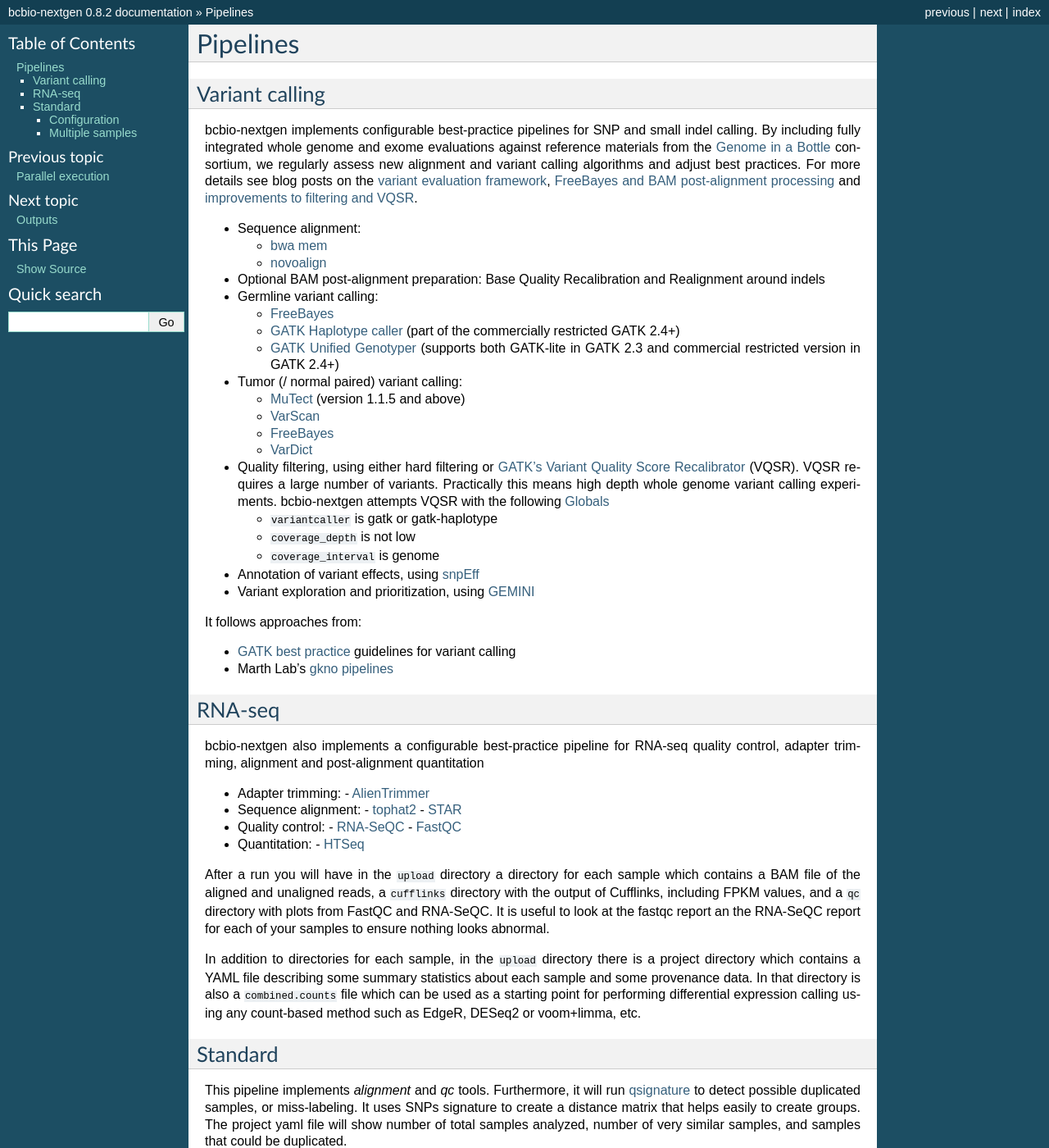
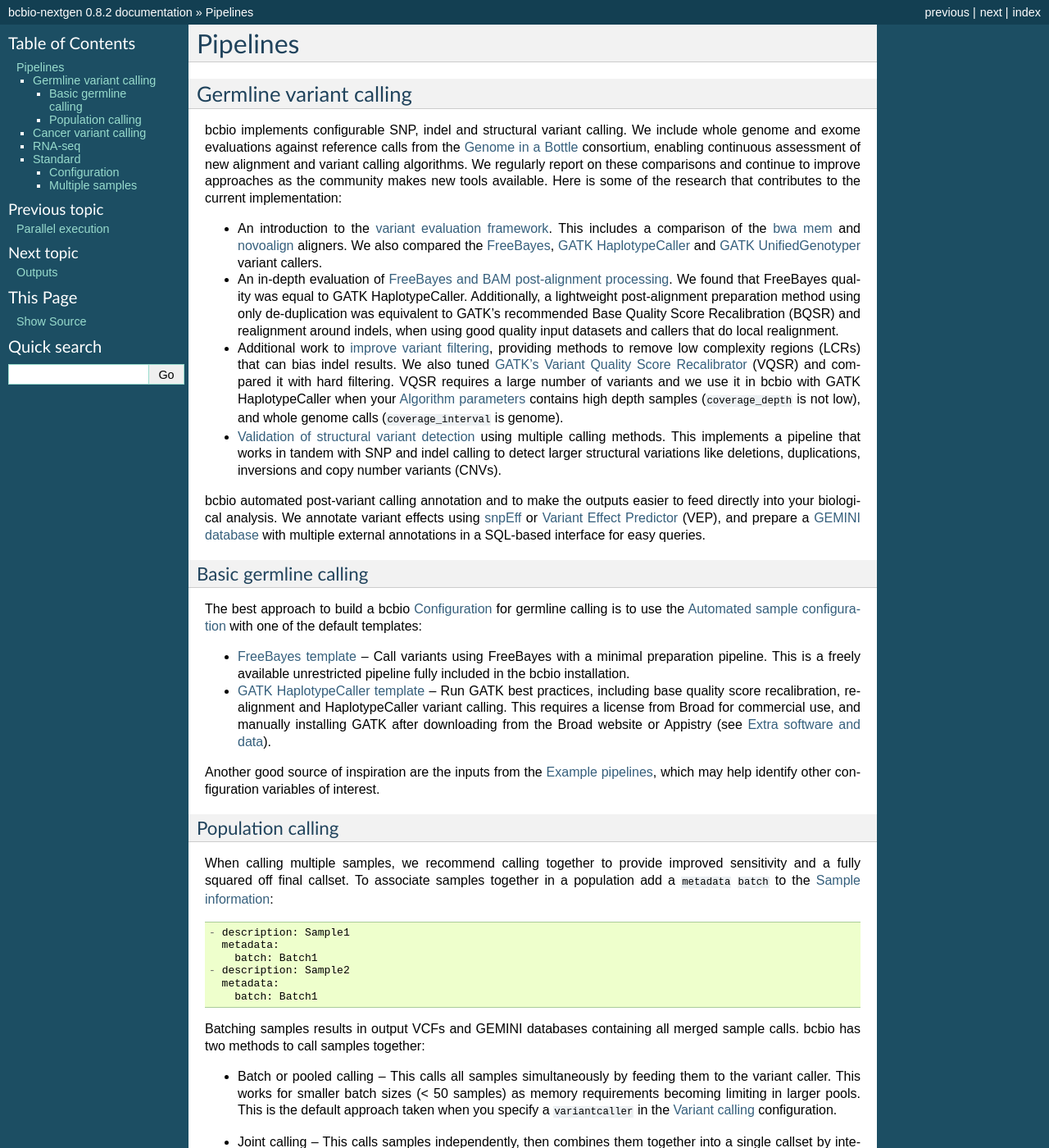
Before and after one commit to bcbio/bcbio-nextgen, a Sphinx documentation site: the page built from docs/contents/pipelines.rst, in a window 1280 px wide and 1400 px high. Shown: the whole window at 82% size. Built offline with Sphinx 7.4.7, drawn with Linux system fonts in a browser that asks for light colours; some of the changed text lies outside the part shown.

Commit message:
Improve documentation on germline calling and batching, providing better workflow based documentation (#588). Improve documentation on sample metadata and joint calling (#620)

```diff
--- a/README.rst
+++ b/README.rst
@@ -43,7 +43,7 @@ Features
 .. _developer documentation: https://bcbio-nextgen.readthedocs.org/en/latest/contents/code.html
 .. _variant calling and RNA-seq pipelines: https://bcbio-nextgen.readthedocs.org/en/latest/contents/pipelines.html
 .. _parallel analysis and scaling: http://bcbio.wordpress.com/2013/05/22/scaling-variant-detection-pipelines-for-whole-genome-sequencing-analysis/
-.. _Automated validation: http://bcbio.wordpress.com/2013/05/06/framework-for-evaluating-variant-detection-methods-comparison-of-aligners-and-callers/
+.. _Automated validation: http://bcbio.wordpress.com/2014/05/12/wgs-trio-variant-evaluation/
 
 Quick start
 -----------
--- a/docs/contents/installation.rst
+++ b/docs/contents/installation.rst
@@ -159,6 +159,7 @@ under 25Gb of storage::
     4.4G  vep
     23.5G total
 
+.. _extra-install:
 
 Extra software and data
 =======================
--- a/docs/contents/pipelines.rst
+++ b/docs/contents/pipelines.rst
@@ -1,54 +1,148 @@
 Pipelines
 ---------
 
-Variant calling
-~~~~~~~~~~~~~~~
+Germline variant calling
+~~~~~~~~~~~~~~~~~~~~~~~~
 
-bcbio-nextgen implements configurable best-practice pipelines for SNP
-and small indel calling. By including fully integrated whole genome and exome
-evaluations against reference materials from the `Genome in a Bottle`_
-consortium, we regularly assess new alignment and variant calling algorithms and
-adjust best practices. For more details see blog posts on the
-`variant evaluation framework`_, `FreeBayes and BAM post-alignment processing`_
-and `improvements to filtering and VQSR`_.
+bcbio implements configurable SNP, indel and structural variant calling. We
+include whole genome and exome evaluations against reference calls from
+the `Genome in a Bottle`_ consortium, enabling continuous assessment of new
+alignment and variant calling algorithms. We regularly report on these
+comparisons and continue to improve approaches as the community makes new
+tools available. Here is some of the research that contributes to the
+current implementation:
 
--  Sequence alignment:
+- An introduction to the `variant evaluation framework`_. This includes a
+  comparison of the `bwa mem`_ and `novoalign`_ aligners. We also compared the
+  `FreeBayes`_, `GATK HaplotypeCaller`_ and `GATK UnifiedGenotyper`_ variant
+  callers.
 
-   - `bwa mem`_
-   - `novoalign`_
+- An in-depth evaluation of `FreeBayes and BAM post-alignment processing`_. We
+  found that FreeBayes quality was equal to GATK HaplotypeCaller. Additionally,
+  a lightweight post-alignment preparation method using only de-duplication was
+  equivalent to GATK's recommended Base Quality Score Recalibration (BQSR) and
+  realignment around indels, when using good quality input datasets and callers
+  that do local realignment.
 
--  Optional BAM post-alignment preparation: Base Quality Recalibration and Realignment around indels
--  Germline variant calling:
+- Additional work to `improve variant filtering`_, providing methods to
+  remove low complexity regions (LCRs) that can bias indel results. We also
+  tuned `GATK's Variant Quality Score Recalibrator`_ (VQSR) and compared it with
+  hard filtering. VQSR requires a large number of variants and we use
+  it in bcbio with GATK HaplotypeCaller when your :ref:`algorithm-config`
+  contains high depth samples (``coverage_depth`` is not low), and
+  whole genome calls (``coverage_interval`` is genome).
 
-   -  `FreeBayes`_
-   -  `GATK Haplotype caller`_ (part of the commercially restricted GATK 2.4+)
-   -  `GATK Unified Genotyper`_ (supports both GATK-lite in GATK 2.3
-      and commercial restricted version in GATK 2.4+)
+- `Validation of structural variant detection`_ using multiple calling
+  methods. This implements a pipeline that works in tandem with SNP and indel
+  calling to detect larger structural variations like deletions, duplications,
+  inversions and copy number variants (CNVs).
 
--  Tumor (/ normal paired) variant calling:
+bcbio automated post-variant calling annotation and to make
+the outputs easier to feed directly into your biological analysis. We annotate
+variant effects using `snpEff`_ or `Variant Effect Predictor`_ (VEP), and
+prepare a `GEMINI database`_ with multiple external annotations in a SQL-based
+interface for easy queries.
+
+.. _Genome in a Bottle: http://www.genomeinabottle.org/
+.. _variant evaluation framework: https://bcbio.wordpress.com/2013/05/06/framework-for-evaluating-variant-detection-methods-comparison-of-aligners-and-callers/
+.. _FreeBayes and BAM post-alignment processing: https://bcbio.wordpress.com/2013/10/21/updated-comparison-of-variant-detection-methods-ensemble-freebayes-and-minimal-bam-preparation-pipelines/
+.. _improve variant filtering: http://bcbio.wordpress.com/2014/05/12/wgs-trio-variant-evaluation/
+.. _Validation of structural variant detection: http://bcbio.wordpress.com/2014/08/12/validated-whole-genome-structural-variation-detection-using-multiple-callers/
+
+.. _GATK UnifiedGenotyper: http://www.broadinstitute.org/gatk/gatkdocs/org_broadinstitute_sting_gatk_walkers_genotyper_UnifiedGenotyper.html
+.. _GATK HaplotypeCaller: http://www.broadinstitute.org/gatk/gatkdocs/org_broadinstitute_sting_gatk_walkers_haplotypecaller_HaplotypeCaller.html
+.. _samtools mpileup: http://samtools.sourceforge.net/mpileup.shtml
+.. _GATK's Variant Quality Score Recalibrator: http://www.broadinstitute.org/gatk/gatkdocs/org_broadinstitute_sting_gatk_walkers_variantrecalibration_VariantRecalibrator.html
+.. _bwa mem: http://bio-bwa.sourceforge.net/
+.. _novoalign: http://www.novocraft.com
+.. _snpEff: http://snpeff.sourceforge.net/
+.. _GEMINI database: http://gemini.readthedocs.org/en/latest/
+.. _Variant Effect Predictor: http://www.ensembl.org/info/docs/tools/vep/index.html
+
+Basic germline calling
+======================
+
+The best approach to build a bcbio :ref:`docs-config` for germline calling is to use
+the :ref:`automated-sample-config` with one of the default templates:
+
+- `FreeBayes template
+  <https://github.com/chapmanb/bcbio-nextgen/blob/master/config/templates/freebayes-variant.yaml>`_ --
+  Call variants using FreeBayes with a minimal preparation pipeline. This is a
+  freely available unrestricted pipeline fully included in the bcbio installation.
+
+- `GATK HaplotypeCaller template
+  <https://github.com/chapmanb/bcbio-nextgen/blob/master/config/templates/gatk-variant.yaml>`_ --
+  Run GATK best practices, including base quality score recalibration,
+  realignment and HaplotypeCaller variant calling. This requires a license from
+  Broad for commercial use, and manually installing GATK after downloading from
+  the Broad website or Appistry (see :ref:`extra-install`).
+
+Another good source of inspiration are the inputs from the
+:ref:`example-pipelines`, which may help identify other configuration variables
+of interest.
+
+Population calling
+==================
+
+When calling multiple samples, we recommend calling together to provide improved
+sensitivity and a fully squared off final callset. To associate samples together
+in a population add a ``metadata`` ``batch`` to the :ref:`sample-configuration`::
+
+    - description: Sample1
+      metadata:
+        batch: Batch1
+    - description: Sample2
+      metadata:
+        batch: Batch1
+
+Batching samples results in output VCFs and GEMINI databases containing
+all merged sample calls. bcbio has two methods to call samples together:
+
+- Batch or pooled calling -- This calls all samples simultaneously by feeding
+  them to the variant caller. This works for smaller batch sizes (< 50 samples)
+  as memory requirements becoming limiting in larger pools. This is the default
+  approach taken when you specify a ``variantcaller`` in the
+  :ref:`variant-config` configuration.
+
+- Joint calling -- This calls samples independently, then combines them together
+  into a single callset by integrated the individual calls. This scales to
+  larger population sizes by avoiding the computational bottlenecks of pooled
+  calling. Specifying a ``jointcaller`` along with the appropriate
+  ``variantcaller`` in the :ref:`variant-config` configuration enables this::
+
+    - description: Sample1
+      algorithm:
+        variantcaller: freebayes
+        jointcaller: freebayes-joint
+      metadata:
+        batch: Batch1
+    - description: Sample2
+      algorithm:
+        variantcaller: freebayes
+        jointcaller: freebayes-joint
+      metadata:
+        batch: Batch1
+
+Cancer variant calling
+~~~~~~~~~~~~~~~~~~~~~~
+
+We support cancer calling with tumor and optionally matched normal pairs using
+multiple callers:
 
    - `MuTect`_ (version 1.1.5 and above)
    - `VarScan`_
    - `FreeBayes`_
    - `VarDict`_
 
--  Quality filtering, using either hard filtering or
-   `GATK's Variant Quality Score Recalibrator`_ (VQSR). VQSR
-   requires a large number of variants. Practically this means high
-   depth whole genome variant calling experiments. bcbio-nextgen
-   attempts VQSR with the following :ref:`algorithm-config`
+We're actively working on evaluating and tuning these callers using `synthetic
+dataset 3 from the ICGC-TCGA DREAM challenge`_ and will be reporting on those
+results and suggesting recommended approaches.
 
-   - ``variantcaller`` is gatk or gatk-haplotype
-   - ``coverage_depth`` is not low
-   - ``coverage_interval`` is genome
-
--  Annotation of variant effects, using `snpEff`_
--  Variant exploration and prioritization, using `GEMINI`_
-
-It follows approaches from:
-
-- `GATK best practice`_ guidelines for variant calling
-- Marth Lab's `gkno pipelines`_
+.. _MuTect: http://www.broadinstitute.org/cancer/cga/mutect
+.. _VarScan: http://varscan.sourceforge.net
+.. _VarDict: https://github.com/AstraZeneca-NGS/VarDict
+.. _FreeBayes: https://github.com/ekg/freebayes
+.. _synthetic dataset 3 from the ICGC-TCGA DREAM challenge: https://www.synapse.org/#!Synapse:syn312572/wiki/62018
 
 RNA-seq
 ~~~~~~~
@@ -216,19 +310,7 @@ will be detected as paired and combined in the YAML file output by the
 templating system.
 
 
-.. _GATK best practice: http://gatkforums.broadinstitute.org/discussion/1186/best-practice-variant-detection-with-the-gatk-v4-for-release-2-0
-.. _GATK Unified Genotyper: http://www.broadinstitute.org/gatk/gatkdocs/org_broadinstitute_sting_gatk_walkers_genotyper_UnifiedGenotyper.html
-.. _GATK Haplotype caller: http://www.broadinstitute.org/gatk/gatkdocs/org_broadinstitute_sting_gatk_walkers_haplotypecaller_HaplotypeCaller.html
-.. _FreeBayes: https://github.com/ekg/freebayes
-.. _samtools mpileup: http://samtools.sourceforge.net/mpileup.shtml
-.. _cortex\_var: http://cortexassembler.sourceforge.net/index_cortex_var.html
-.. _GATK's Variant Quality Score Recalibrator: http://www.broadinstitute.org/gatk/gatkdocs/org_broadinstitute_sting_gatk_walkers_variantrecalibration_VariantRecalibrator.html
-.. _snpEff: http://snpeff.sourceforge.net/
-.. _bwa mem: http://bio-bwa.sourceforge.net/
 .. _bowtie2: http://bowtie-bio.sourceforge.net/bowtie2/index.shtml
-.. _novoalign: http://www.novocraft.com
-.. _gkno pipelines: http://gkno.me/pipelines.html
-.. _GEMINI: http://gemini.readthedocs.org/en/latest/
 .. _tophat2: http://tophat.cbcb.umd.edu/
 .. _STAR: http://code.google.com/p/rna-star/
 .. _cutadapt: http://code.google.com/p/cutadapt/
@@ -241,11 +323,4 @@ templating system.
 .. _parameters: http://bcbio-nextgen.readthedocs.org/en/latest/contents/configuration.html
 .. _template: http://bcbio-nextgen.readthedocs.org/en/latest/contents/configuration.html#automated-sample-configuration
 .. _illumina-rnaseq: http://raw.github.com/chapmanb/bcbio-nextgen/master/config/templates/illumina-rnaseq.yaml
-.. _VarScan: http://varscan.sourceforge.net
-.. _MuTect: http://www.broadinstitute.org/cancer/cga/mutect
 .. _AlienTrimmer: http://www.ncbi.nlm.nih.gov/pubmed/23912058
-.. _Genome in a Bottle: http://www.genomeinabottle.org/
-.. _variant evaluation framework: http://bcbio.wordpress.com/2014/05/12/wgs-trio-variant-evaluation/
-.. _FreeBayes and BAM post-alignment processing: https://bcbio.wordpress.com/2013/10/21/updated-comparison-of-variant-detection-methods-ensemble-freebayes-and-minimal-bam-preparation-pipelines/
-.. _improvements to filtering and VQSR: https://bcbio.wordpress.com/2013/05/06/framework-for-evaluating-variant-detection-methods-comparison-of-aligners-and-callers/
-.. _VarDict: https://github.com/AstraZeneca-NGS/VarDict
```
Also changed, not shown: docs/contents/configuration.rst (+17 -6 lines), 1 other file.
